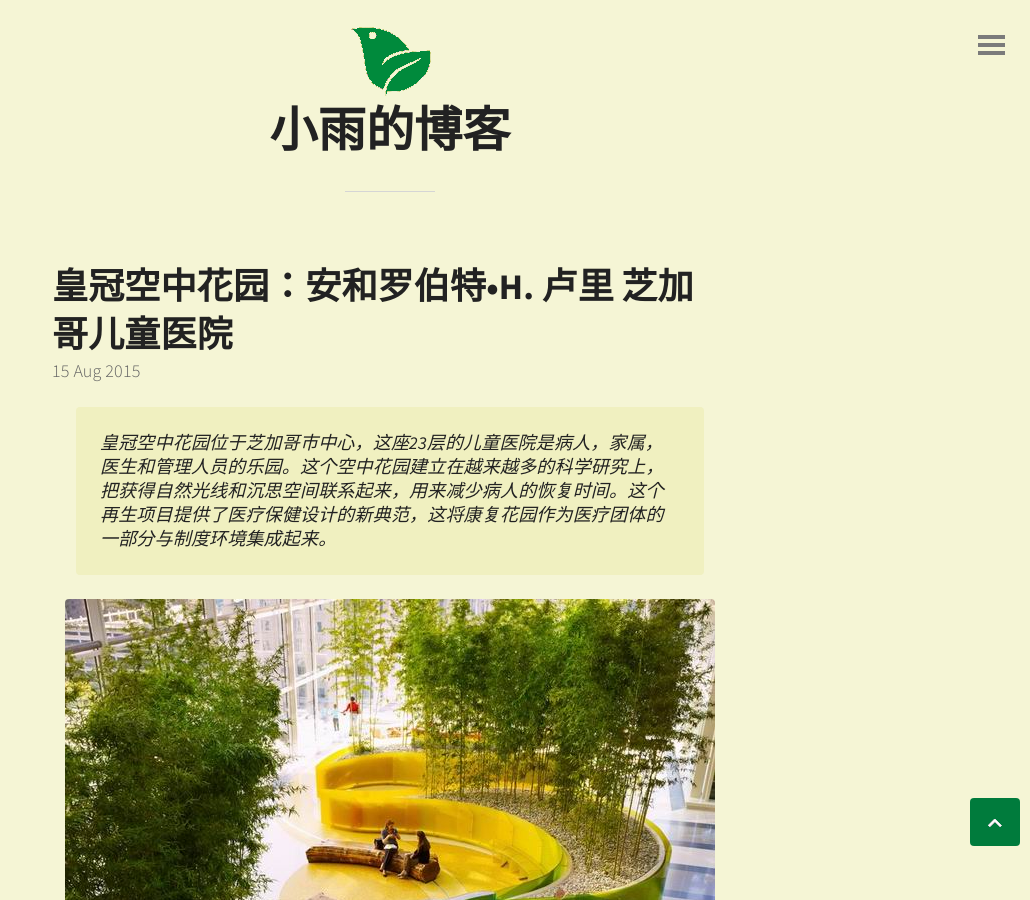
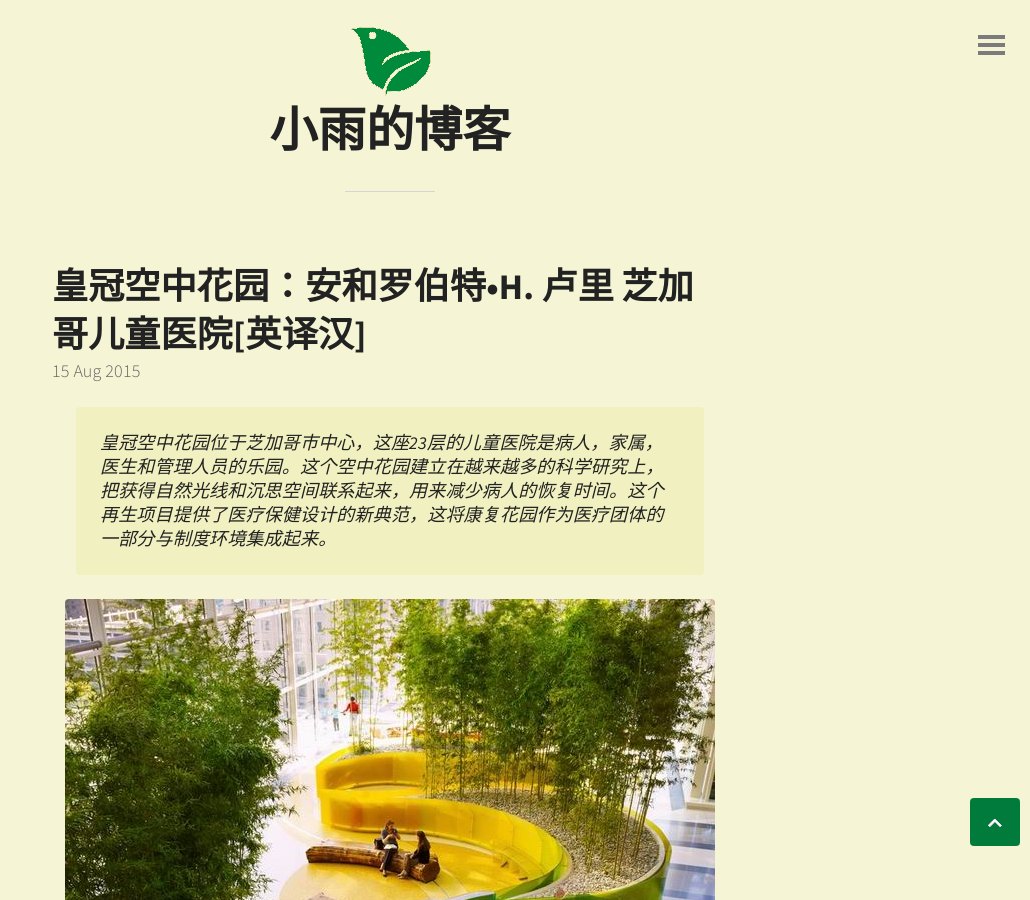
Before and after one commit to xiaoyu33/xiaoyu33.github.io, a Jekyll site: the page built from _posts/2015-08-15-皇冠空中花园：安和罗伯特•H. 卢里 芝加哥儿童医院.md, in a window 1280 px wide and 900 px high. Shown: the whole window, without its empty margins (250-1280 px from the left). Built offline with Jekyll 4.4.1, drawn with Linux system fonts in a browser that asks for light colours; comment, search, counter and statistics services are not loaded.

Commit message:
Update 2015-08-15-皇冠空中花园：安和罗伯特•H. 卢里 芝加哥儿童医院.md

```diff
--- a/_posts/2015-08-15-皇冠空中花园：安和罗伯特•H. 卢里 芝加哥儿童医院.md
+++ b/_posts/2015-08-15-皇冠空中花园：安和罗伯特•H. 卢里 芝加哥儿童医院.md
@@ -1,5 +1,5 @@
 ---
-title: 皇冠空中花园：安和罗伯特•H. 卢里 芝加哥儿童医院
+title: 皇冠空中花园：安和罗伯特•H. 卢里 芝加哥儿童医院[英译汉]
 ---
 
 > 皇冠空中花园位于芝加哥市中心，这座23层的儿童医院是病人，家属，医生和管理人员的乐园。这个空中花园建立在越来越多的科学研究上，把获得自然光线和沉思空间联系起来，用来减少病人的恢复时间。这个再生项目提供了医疗保健设计的新典范，这将康复花园作为医疗团体的一部分与制度环境集成起来。
```
